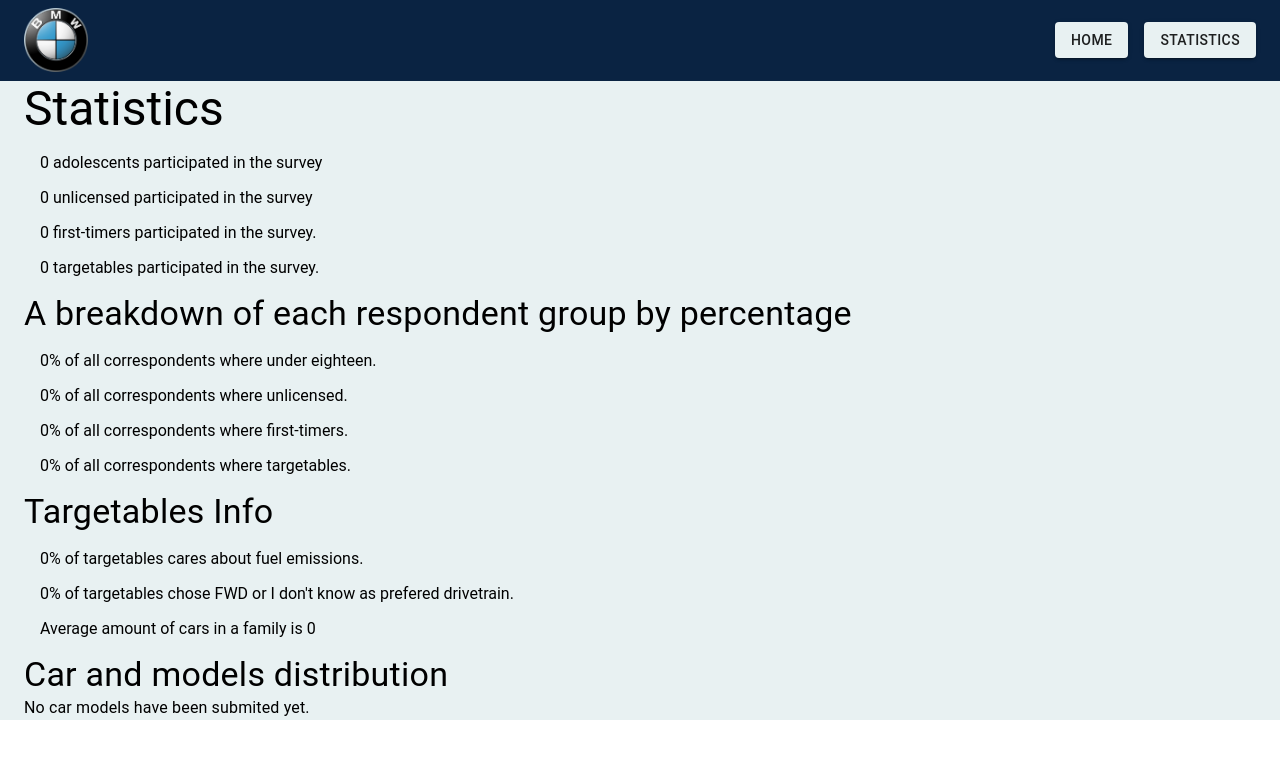
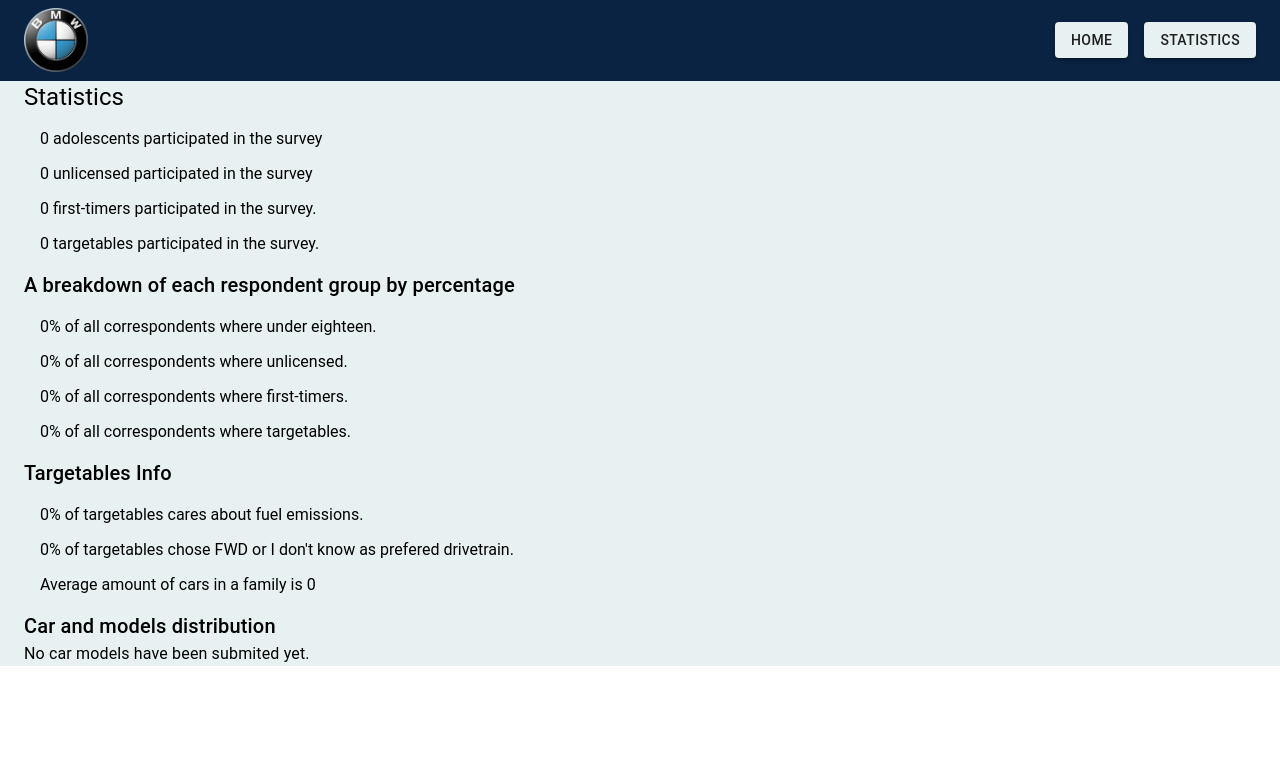
Before and after one commit to stefan320/dynamic-survey, a React (Create React App) app: page /statistics in a window 1280 px wide. Shown: the top 758 px of the page. Built offline with nearby package versions, Linux system fonts and the light colour scheme.

Commit message:
removed uneccesary console.logs

```diff
--- a/src/pages/FormStart.js
+++ b/src/pages/FormStart.js
@@ -61,10 +61,11 @@ const FormStart = (props) => {
             className={classes.Form}
             onSubmit={handleSubmit(onSubmit, onError)}
           >
+            <FormLabel id="age-label">Age</FormLabel>
             <TextField
               type="number"
+              labelId="age-label"
               id="age"
-              label="Age"
               {...register("age", {
                 required: {
                   value: true,
--- a/src/pages/FormStepThree.js
+++ b/src/pages/FormStepThree.js
@@ -30,9 +30,7 @@ const FormStepThree = (props) => {
   const [drivetrain, setDriveTrain] = useState("rwd");
   const [emmisionsConcerned, setEmissions] = useState("no");
   const [totalCars, setTotalCars] = useState("");
-  const [carModels, setCarModels] = useState(null);
 
-  const [errorState, setErrorState] = useState(false);
   const [modalState, setModalState] = useState(false);
   const [modalMsg, setModalMsg] = useState("");
 
@@ -112,7 +110,6 @@ const FormStepThree = (props) => {
               carValidation: (value) => {
                 // No validation if brand is not BMW
                 if (isBmw) {
-                  console.log(isBmw);
                   return (
                     value[0].toLowerCase() === "m" || //starts with m
                     value[0].toLowerCase() === "x" || // starts with x
@@ -129,7 +126,9 @@ const FormStepThree = (props) => {
         />
         {errors.participantCars &&
           (errors.participantCars[index] ? (
-            <span>{errors.participantCars[index].carModel.message}</span>
+            <Typography paragraph color="error">
+              {errors.participantCars[index].carModel.message}
+            </Typography>
           ) : null)}
         <br />
       </>
@@ -170,7 +169,9 @@ const FormStepThree = (props) => {
                 <MenuItem value="fwd">Front Wheel Drive</MenuItem>
                 <MenuItem value="idk">I don't know</MenuItem>
               </Select>
-              {errors.isLicensed && <span>This Field is required</span>}
+              {errors.drivetrain && (
+                <Typography color="error">This Field is required</Typography>
+              )}
             </FormControl>
             <br />
             <FormControl>
@@ -189,11 +190,13 @@ const FormStepThree = (props) => {
                 <MenuItem value="yes">Yes</MenuItem>
                 <MenuItem value="no">No</MenuItem>
               </Select>
-              {errors.isLicensed && <span>This Field is required</span>}
+              {errors.emissions && (
+                <Typography color="error">This Field is required</Typography>
+              )}
             </FormControl>
             <br />
             <FormLabel htmlFor={"totalCars"}>
-              Are you worried about emissions?
+              How many cars do you have in your family?
             </FormLabel>
             <br />
             <TextField
@@ -206,7 +209,7 @@ const FormStepThree = (props) => {
             />
             <br />
             {cars}
-            <Button type="submit" color="primary">
+            <Button type="submit" color="primary" variant="outlined">
               Continue
             </Button>
           </form>
--- a/src/pages/FormStepTwo.js
+++ b/src/pages/FormStepTwo.js
@@ -23,8 +23,6 @@ const FormStepTwo = (props) => {
     formState: { errors },
   } = useForm();
 
-  // const history = useHistory();
-
   // Iputs State
   const [drivingLicense, setDrivingLicense] = useState("no");
   const [isFirstCar, setIsFirstCar] = useState("no");
@@ -35,8 +33,6 @@ const FormStepTwo = (props) => {
   const classes = useStyles();
 
   const onSubmit = (data) => {
-    console.log("SUBMITT");
-
     if (drivingLicense === "no") {
       setModalMsg("Thank you for your interest.");
       setModalState(true);
@@ -142,7 +138,6 @@ const FormStepTwo = (props) => {
 };
 
 const mapStateToProps = (state) => {
-  console.log(state.formReducer.currentUser);
   const participant = {
     participantAge: state.formReducer.currentUser.age,
   };
--- a/src/pages/Statistics.js
+++ b/src/pages/Statistics.js
@@ -23,9 +23,7 @@ const Statistics = (props) => {
       (accumulator, currentValue) => accumulator + currentValue,
       0
     );
-
     const average = sumOfValues / valuesArr.length;
-    console.log(average);
     return +average.toFixed(2);
   };
 
@@ -65,7 +63,7 @@ const Statistics = (props) => {
 
   return (
     <Container>
-      <Typography variant="h3">Statistics</Typography>
+      <Typography variant="h5">Statistics</Typography>
       <List>
         <ListItem>
           {`${props.participants.underEighteen} adolescents participated in the
@@ -84,7 +82,7 @@ const Statistics = (props) => {
         </ListItem>
       </List>
 
-      <Typography variant="h4">
+      <Typography variant="h6">
         A breakdown of each respondent group by percentage
       </Typography>
 
@@ -104,21 +102,20 @@ const Statistics = (props) => {
         </ListItem>
       </List>
 
-      <Typography variant="h4">Targetables Info</Typography>
+      <Typography variant="h6">Targetables Info</Typography>
       <List>
         <ListItem>{`${percentages.careAboutEmissions} of targetables cares about fuel emissions.`}</ListItem>
         <ListItem>{`${percentages.fwdOrIdk} of targetables chose FWD or I don't know as prefered drivetrain.`}</ListItem>
         <ListItem>{`Average amount of cars in a family is ${averages.familyCars}`}</ListItem>
       </List>
 
-      <Typography variant="h4">Car and models distribution</Typography>
+      <Typography variant="h6">Car and models distribution</Typography>
       {carDistribution}
     </Container>
   );
 };
 
 const mapStateToProps = (state) => {
-  console.log(state);
   const statsState = {
     participants: state.formReducer.participants,
     targetablesData: state.formReducer.targetablesData,
--- a/src/store/actions/formActions.js
+++ b/src/store/actions/formActions.js
@@ -31,7 +31,6 @@ export const isFirstTimer = (isFirstTimer) => {
 };
 
 export const targetableParticipant = (data) => {
-  console.log(data.emissions === "yes" ? 1 : 0);
   const targetablesData = {
     careAboutEmissions: data.emissions === "yes" ? 1 : 0,
     fwdOrIdk: data.drivetrain === "fwd" || data.drivetrain === "idk" ? 1 : 0,
--- a/src/store/reducers/formReducer.js
+++ b/src/store/reducers/formReducer.js
@@ -29,7 +29,6 @@ const initialState = {
 const formReducer = (state = initialState, action) => {
   switch (action.type) {
     case actionTypes.MINOR_PARTICIPANT:
-      console.log(state, action);
       return {
         ...state,
         participants: {
```
